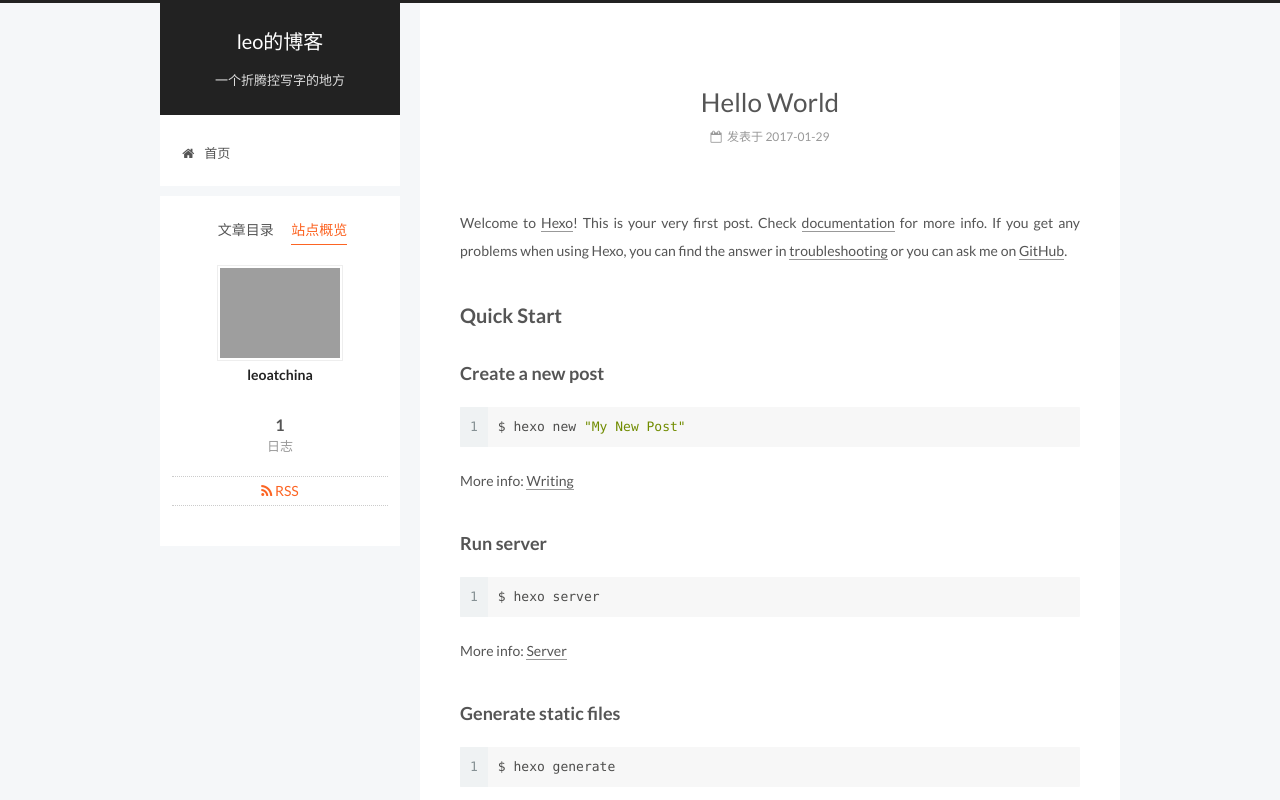
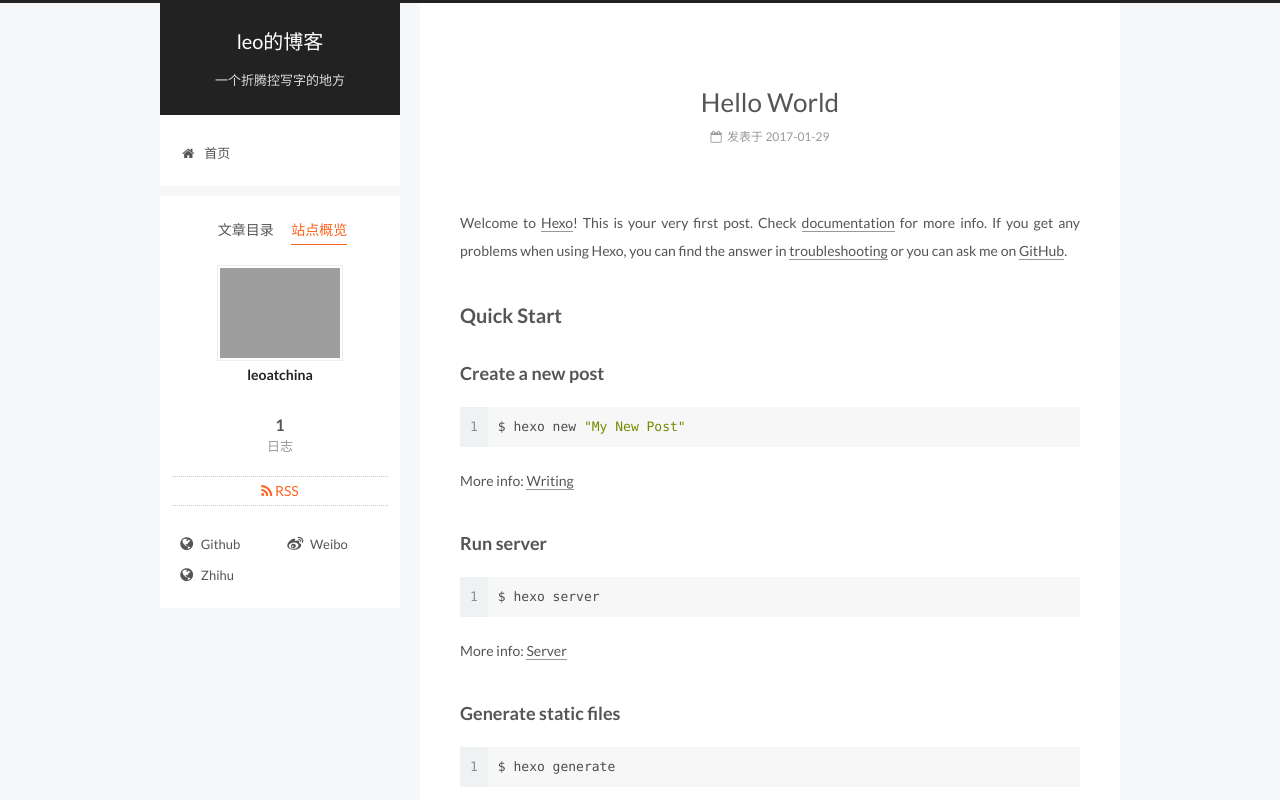
Before and after one commit to leoatchina/leoatchina.github.io, a plain HTML site: page 2017/01/29/hello-world/index.html in a window 1280 px wide. Both pictures are taken after a click on the item "站点概览". Shown: the top 800 px of the page. Drawn offline with Linux system fonts and the light colour scheme; grey boxes are pictures that could not be loaded.

Commit message:
Site updated: 2017-02-14 14:29:32

```diff
--- a/2017/01/29/hello-world/index.html
+++ b/2017/01/29/hello-world/index.html
@@ -433,6 +433,35 @@ Quick">
 
         <div class="links-of-author motion-element">
 
+
+              <span class="links-of-author-item">
+                <a href="https://github.com/leoatchina" target="_blank" title="Github">
+
+                    <i class="fa fa-fw fa-globe"></i>
+
+                  Github
+                </a>
+              </span>
+
+              <span class="links-of-author-item">
+                <a href="https://weibo.com/leoatchina" target="_blank" title="Weibo">
+
+                    <i class="fa fa-fw fa-weibo"></i>
+
+                  Weibo
+                </a>
+              </span>
+
+              <span class="links-of-author-item">
+                <a href="https://zhihu.com/leoatchina" target="_blank" title="Zhihu">
+
+                    <i class="fa fa-fw fa-globe"></i>
+
+                  Zhihu
+                </a>
+              </span>
+
+
         </div>
 
 
--- a/css/main.css
+++ b/css/main.css
@@ -1706,7 +1706,7 @@ pre .javascript .function {
   width: 4px;
   height: 4px;
   border-radius: 50%;
-  background: #eca2c4;
+  background: #ff1bf4;
 }
 .links-of-blogroll {
   font-size: 13px;
```
Also changed, not shown: archives/2017/01/index.html (+29 -0 lines), archives/2017/index.html (+29 -0 lines), archives/index.html (+29 -0 lines), index.html (+29 -0 lines).
